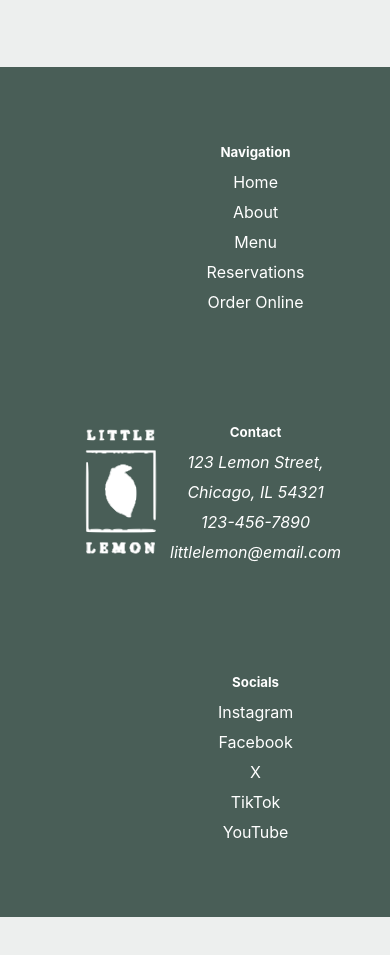
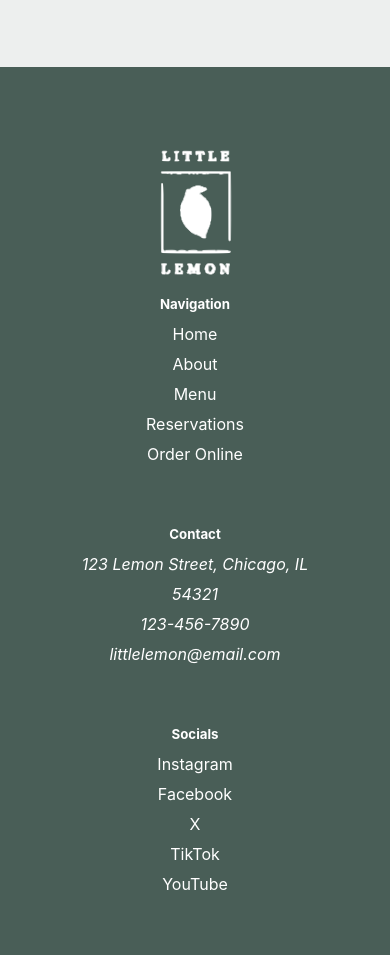
Before and after one commit to taanyaaharidassprasad06/little-lemon, a React (Create React App) app: page /booking in a window 390 px wide. Shown: the part 1060-2015 px from the top of the page. Before the commit the page ends 1977 px from the top, so only its background shows below. Built offline with nearby package versions, Linux system fonts and the light colour scheme.

Commit message:
added responsive design to footer, review cards, and specials cards

```diff
--- a/src/App.css
+++ b/src/App.css
@@ -174,6 +174,7 @@ body {
 
 .specials-container {
   display: flex;
+  flex-wrap: wrap;
   justify-content: center;
   align-items: stretch;
   margin: 70px 0px;
@@ -233,7 +234,6 @@ body {
   color: #333333;
 }
 
-
 .food-description {
   margin-bottom: 50px;
   line-height: 20px;
@@ -262,6 +262,17 @@ body {
   text-decoration: underline #F4CE14;
 }
 
+@media (max-width: 1024px) {
+  .specials-header {
+    flex-direction: column;
+  }
+
+  .menu-btn {
+    margin-top: 50px;
+    width: 250px;
+  }
+}
+
 
 /* CUSTOMER RATINGS */
 .reviews {
@@ -280,6 +291,7 @@ body {
 .reviews-container {
   display: flex;
   flex-direction: row;
+  flex-wrap: wrap;
   justify-content: center;
   align-items: stretch;
   gap: 70px;
@@ -294,7 +306,7 @@ body {
   border-radius: 15px;
   padding: 20px;
   box-shadow: 5px 5px 5px #bbbbbb;
-  background-color: #e7f7ff;
+  background-color: #b8c9c3;
   transition: transform 0.3s ease;
 }
 
@@ -400,7 +412,6 @@ body {
 
 .footer-section-container {
   display: flex;
-  flex-wrap: wrap;
   flex: 1;
   justify-content: center;
   gap: 100px;
@@ -421,6 +432,17 @@ body {
 
 .footer-links a:hover {
   text-decoration: underline;
+}
+
+@media (max-width: 768px) {
+  .footer-navigation {
+    flex-direction: column;
+  }
+
+  .footer-section-container {
+    flex-direction: column;
+    gap: 50px;
+  }
 }
 
 /* BOOKING PAGE */
```
